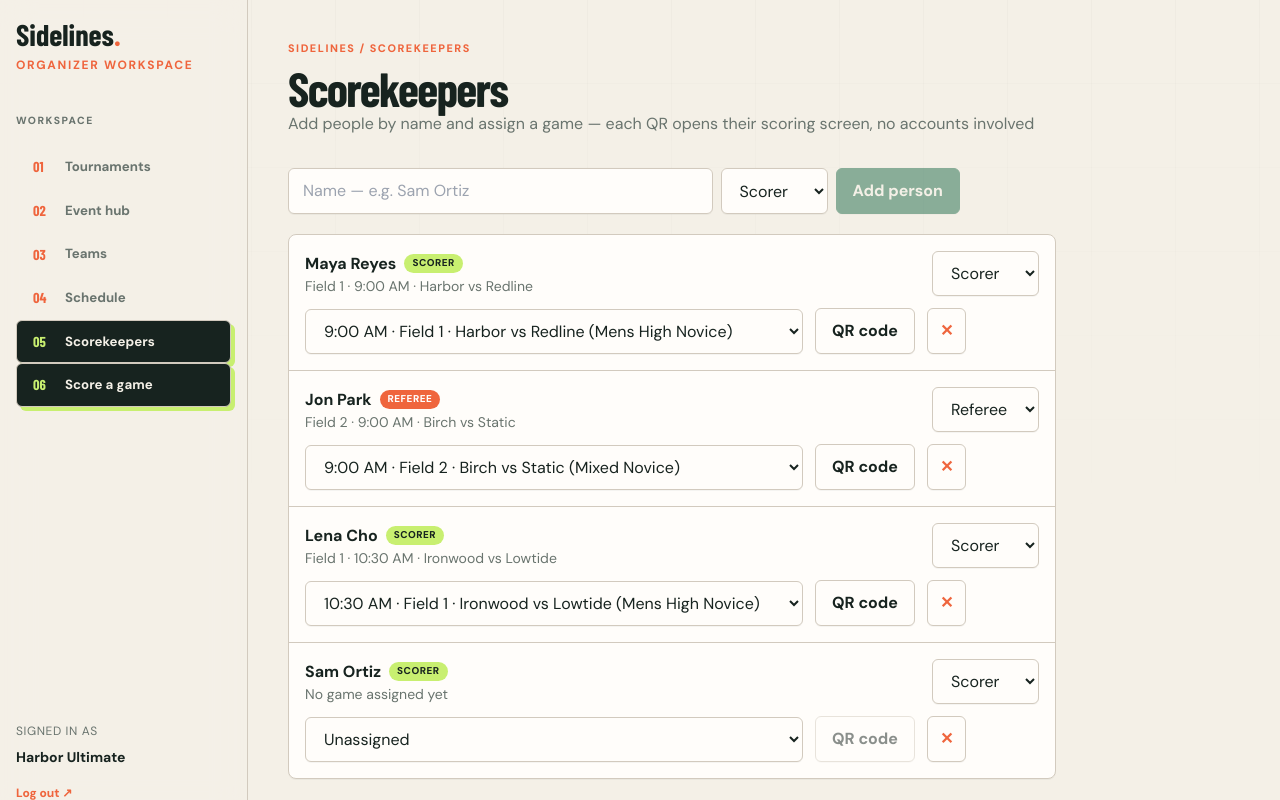
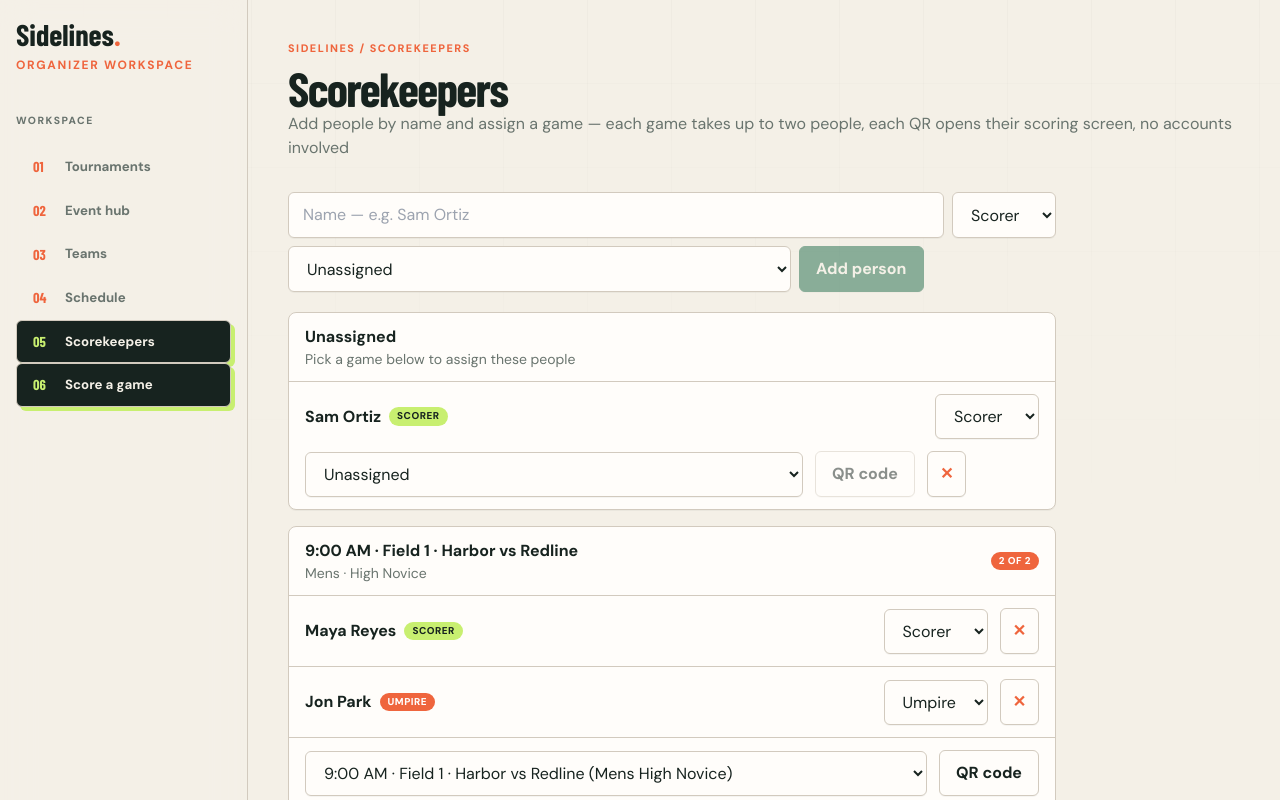
Before and after one commit to ctoswar/sidelines, a Next.js app: page /organizer/scorekeepers in a window 1280 px wide. Shown: the top 800 px of the page. Built offline with nearby package versions, Linux system fonts and the light colour scheme.

Commit message:
feat: two-person scorekeeper slots with umpire role and shared card controls (#16)
Closes #15

```diff
--- a/src/app/organizer/scorekeepers/page.tsx
+++ b/src/app/organizer/scorekeepers/page.tsx
@@ -1,65 +1,151 @@
 "use client";
 
-import { useCallback, useState } from "react";
+import { useMemo, useRef, useState } from "react";
 import QRCode from "qrcode";
 import { PageHeader } from "@/components/dashboard/page-header";
 import { useToast } from "@/components/dashboard/use-toast";
 import { games, keepers } from "@/lib/mock-data";
 import { divisionLabel } from "@/lib/divisions";
-import type { Keeper } from "@/types";
+import type { Game, Keeper } from "@/types";
+
+/** Each game takes at most two people — any mix of roles. */
+const MAX_PER_GAME = 2;
 
 const rolePill: Record<Keeper["role"], string> = {
   Scorer: "bg-[var(--desk-acid)] text-[var(--desk-ink)]",
-  Referee: "bg-[var(--desk-orange)] text-white",
+  Umpire: "bg-[var(--desk-orange)] text-white",
 };
+
+const gameOptionLabel = (g: Game) =>
+  `${g.time} · ${g.field} · ${g.teamA} vs ${g.teamB} (${divisionLabel(g.division)} ${g.tier})`;
+
+const gameShortLabel = (g: Game) => `${g.time} · ${g.field}`;
+
+type Group = { game: Game | null; people: Keeper[] };
+type QrCode = { keeper: Keeper; dataUrl: string; url: string };
 
 export default function ScorekeepersPage() {
   const { show, node } = useToast();
   const [newName, setNewName] = useState("");
   const [newRole, setNewRole] = useState<Keeper["role"]>("Scorer");
+  const [newGameId, setNewGameId] = useState("");
   const [list, setList] = useState<Keeper[]>(keepers);
-  const [qr, setQr] = useState<{ keeper: Keeper; dataUrl: string; url: string } | null>(null);
+  const [qr, setQr] = useState<{ codes: QrCode[]; index: number } | null>(null);
+  const nameRef = useRef<HTMLInputElement>(null);
 
-  const update = useCallback((name: string, patch: Partial<Keeper>) => {
-    setList((prev) => prev.map((k) => (k.name === name ? { ...k, ...patch } : k)));
-  }, []);
+  const labelFor = (gameId: string) => {
+    const g = games.find((x) => x.id === gameId);
+    return g ? gameShortLabel(g) : gameId;
+  };
 
-  const openQr = useCallback(async (k: Keeper) => {
-    if (!k.gameId) return;
+  /** How many people already sit in a game (optionally ignoring movers). */
+  const occupants = (gameId: string, moving: string[] = []) =>
+    list.filter((k) => k.gameId === gameId && !moving.includes(k.name)).length;
+
+  const isFull = (gameId: string, exclude?: string) =>
+    list.filter((k) => k.gameId === gameId && k.name !== exclude).length >= MAX_PER_GAME;
+
+  const openQr = async (people: Keeper[]) => {
+    const assigned = people.filter((p) => p.gameId);
+    if (!assigned.length) return;
+    try {
+      const codes = await Promise.all(
+        assigned.map(async (k) => {
           const params = new URLSearchParams({ role: k.role.toLowerCase(), name: k.name });
           const url = `${window.location.origin}/score/${k.gameId}?${params}`;
-    try {
-      const dataUrl = await QRCode.toDataURL(url, { width: 320, margin: 1, color: { dark: "#17231f", light: "#fffdfa" } });
-      setQr({ keeper: k, dataUrl, url });
+          const dataUrl = await QRCode.toDataURL(url, {
+            width: 320,
+            margin: 1,
+            color: { dark: "#17231f", light: "#fffdfa" },
+          });
+          return { keeper: k, dataUrl, url };
+        })
+      );
+      setQr({ codes, index: 0 });
     } catch {
       show("Could not generate QR code");
     }
-  }, [show]);
+  };
 
   const addPerson = () => {
     const name = newName.trim();
     if (!name) return;
-    setList((prev) => [...prev, { name, role: newRole, gameId: null }]);
+    if (list.some((k) => k.name === name)) {
+      show(`${name} is already on the list`);
+      return;
+    }
+    if (newGameId && isFull(newGameId)) {
+      show(`${labelFor(newGameId)} already has ${MAX_PER_GAME} people`);
+      return;
+    }
+    setList((prev) => [...prev, { name, role: newRole, gameId: newGameId || null }]);
     setNewName("");
+    setNewGameId("");
     show(`${name} added as ${newRole.toLowerCase()}`);
+  };
+
+  const update = (name: string, patch: Partial<Keeper>) => {
+    if (patch.gameId && patch.gameId !== "") {
+      const current = list.find((k) => k.name === name);
+      if (current?.gameId !== patch.gameId && isFull(patch.gameId, name)) {
+        show(`${labelFor(patch.gameId)} already has ${MAX_PER_GAME} people`);
+        return; // select is controlled — bails back to the current game
+      }
+    }
+    setList((prev) => prev.map((k) => (k.name === name ? { ...k, ...patch } : k)));
+  };
+
+  /** One dropdown for the whole card — the pair moves together. */
+  const moveGroup = (gameId: string, people: Keeper[], currentGameId: string) => {
+    const target = gameId || null;
+    if (target === currentGameId) return;
+    const names = people.map((p) => p.name);
+    if (target) {
+      const taken = occupants(target, names);
+      if (taken + people.length > MAX_PER_GAME) {
+        show(`${labelFor(target)} already has ${taken} of ${MAX_PER_GAME} filled`);
+        return;
+      }
+    }
+    setList((prev) => prev.map((k) => (names.includes(k.name) ? { ...k, gameId: target } : k)));
+    show(target ? `Moved ${people.length} to ${labelFor(target)}` : `Moved ${people.length} to unassigned`);
   };
 
   const removePerson = (name: string) => {
     setList((prev) => prev.filter((k) => k.name !== name));
   };
 
+  /** Empty-slot placeholder: preselect the game in the top form and jump to it. */
+  const fillSlot = (gameId: string) => {
+    setNewGameId(gameId);
+    nameRef.current?.scrollIntoView({ behavior: "smooth", block: "center" });
+    nameRef.current?.focus({ preventScroll: true });
+  };
+
+  // Unassigned first, then games in schedule order (only those with someone assigned).
+  const groups = useMemo<Group[]>(() => {
+    const unassigned: Group = { game: null, people: list.filter((k) => !k.gameId) };
+    const byGame = games
+      .map((game) => ({ game, people: list.filter((k) => k.gameId === game.id) }))
+      .filter((g) => g.people.length > 0);
+    return [unassigned, ...byGame];
+  }, [list]);
+
+  const active = qr?.codes[qr.index] ?? null;
+
   return (
     <>
       <PageHeader
         title="Scorekeepers"
-        subtitle="Add people by name and assign a game — each QR opens their scoring screen, no accounts involved"
+        subtitle="Add people by name and assign a game — each game takes up to two people, each QR opens their scoring screen, no accounts involved"
       />
 
-      <div className="mb-5 flex max-w-2xl flex-wrap gap-2">
+      <div className="mb-5 flex max-w-3xl flex-wrap gap-2">
         <input
-          className="inp flex-1"
+          ref={nameRef}
+          className="inp min-w-44 flex-1"
           placeholder="Name — e.g. Sam Ortiz"
-          aria-label="Name of scorer or referee"
+          aria-label="Name of scorer or umpire"
           value={newName}
           maxLength={40}
           onChange={(e) => setNewName(e.target.value)}
@@ -67,16 +153,50 @@ export default function ScorekeepersPage() {
         />
         <select className="inp !w-auto" aria-label="Role" value={newRole} onChange={(e) => setNewRole(e.target.value as Keeper["role"])}>
           <option>Scorer</option>
-          <option>Referee</option>
+          <option>Umpire</option>
+        </select>
+        <select className="inp !w-auto" aria-label="Game" value={newGameId} onChange={(e) => setNewGameId(e.target.value)}>
+          <option value="">Unassigned</option>
+          {games.map((g) => (
+            <option key={g.id} value={g.id} disabled={isFull(g.id)}>
+              {gameOptionLabel(g)}
+              {isFull(g.id) ? " — full" : ""}
+            </option>
+          ))}
         </select>
         <button className="btn btn-pri whitespace-nowrap" onClick={addPerson} disabled={!newName.trim()}>Add person</button>
       </div>
 
-      <div className="max-w-3xl divide-y divide-line rounded-lg border border-line bg-card">
-        {list.map((k) => {
-          const game = games.find((g) => g.id === k.gameId);
+      <div className="max-w-3xl space-y-4">
+        {groups.map(({ game, people }) => {
+          const full = people.length >= MAX_PER_GAME;
           return (
-            <div key={k.name} className="flex flex-wrap items-center gap-3 p-4">
+            <section key={game?.id ?? "unassigned"} className="overflow-hidden rounded-lg border border-line bg-card">
+              <div className="flex items-center justify-between gap-3 border-b border-line px-4 py-3">
+                <div className="min-w-0">
+                  <p className="truncate font-bold">
+                    {game ? `${game.time} · ${game.field} · ${game.teamA} vs ${game.teamB}` : "Unassigned"}
+                  </p>
+                  <p className="truncate text-sm text-muted">
+                    {game ? `${divisionLabel(game.division)} · ${game.tier}` : "Pick a game below to assign these people"}
+                  </p>
+                </div>
+                {game && (
+                  <span
+                    className={`shrink-0 rounded-full px-2 py-0.5 text-[0.62rem] font-extrabold uppercase tracking-wider ${
+                      full
+                        ? "bg-[var(--desk-orange)] text-white"
+                        : "border border-line bg-bg text-muted"
+                    }`}
+                  >
+                    {people.length} of {MAX_PER_GAME}
+                  </span>
+                )}
+              </div>
+
+              <div className="divide-y divide-line">
+                {people.map((k) => (
+                  <div key={k.name} className="flex flex-wrap items-center gap-3 px-4 py-3">
                     <div className="min-w-40 flex-1">
                       <div className="flex items-center gap-2">
                         <p className="font-bold">{k.name}</p>
@@ -84,9 +204,6 @@ export default function ScorekeepersPage() {
                           {k.role}
                         </span>
                       </div>
-                <p className="text-sm text-muted">
-                  {game ? `${game.field} · ${game.time} · ${game.teamA} vs ${game.teamB}` : "No game assigned yet"}
-                </p>
                     </div>
 
                     <select
@@ -96,9 +213,10 @@ export default function ScorekeepersPage() {
                       onChange={(e) => update(k.name, { role: e.target.value as Keeper["role"] })}
                     >
                       <option>Scorer</option>
-                <option>Referee</option>
+                      <option>Umpire</option>
                     </select>
 
+                    {!game && (
                       <select
                         className="inp !w-auto"
                         aria-label={`Game for ${k.name}`}
@@ -108,19 +226,22 @@ export default function ScorekeepersPage() {
                         <option value="">Unassigned</option>
                         {games.map((g) => (
                           <option key={g.id} value={g.id}>
-                    {g.time} · {g.field} · {g.teamA} vs {g.teamB} ({divisionLabel(g.division)} {g.tier})
+                            {gameOptionLabel(g)}
                           </option>
                         ))}
                       </select>
+                    )}
 
+                    {!game && (
                       <button
                         className="btn whitespace-nowrap"
-                disabled={!game}
-                title={game ? "Show QR code" : "Assign a game first"}
-                onClick={() => openQr(k)}
+                        disabled={!k.gameId}
+                        title={k.gameId ? "Show QR code" : "Assign a game first"}
+                        onClick={() => openQr([k])}
                       >
                         QR code
                       </button>
+                    )}
 
                     <button
                       className="btn !px-3 text-flag"
@@ -131,23 +252,76 @@ export default function ScorekeepersPage() {
                       ✕
                     </button>
                   </div>
+                ))}
+
+                {game && !full && (
+                  <div className="px-3 py-3">
+                    <button
+                      className="flex w-full items-center justify-center gap-2 rounded-md border border-dashed border-line px-3 py-2.5 text-sm font-semibold text-muted transition hover:border-flag hover:text-flag"
+                      onClick={() => fillSlot(game.id)}
+                    >
+                      + Add person
+                    </button>
+                  </div>
+                )}
+
+                {!game && people.length === 0 && (
+                  <p className="px-4 py-4 text-sm text-muted">No one waiting — add a person above.</p>
+                )}
+              </div>
+
+              {game && (
+                <div className="flex flex-wrap items-center gap-3 border-t border-line px-4 py-3">
+                  <select
+                    className="inp min-w-52 flex-1"
+                    aria-label={`Game for this slot`}
+                    value={game.id}
+                    onChange={(e) => moveGroup(e.target.value, people, game.id)}
+                  >
+                    <option value="">Unassigned</option>
+                    {games.map((g) => (
+                      <option key={g.id} value={g.id}>
+                        {gameOptionLabel(g)}
+                      </option>
+                    ))}
+                  </select>
+                  <button className="btn whitespace-nowrap" onClick={() => openQr(people)}>
+                    QR code
+                  </button>
+                </div>
+              )}
+            </section>
           );
         })}
       </div>
 
-      {qr && (
+      {qr && active && (
         <div className="fixed inset-0 z-50 flex items-center justify-center bg-black/50 p-4" onClick={() => setQr(null)}>
           <div className="w-full max-w-sm rounded-2xl bg-card p-6" onClick={(e) => e.stopPropagation()}>
             <div className="flex items-start justify-between gap-3">
               <div>
                 <p className="font-score text-2xl font-bold tracking-tight">Scan to score</p>
-                <p className="text-sm text-muted">{qr.keeper.name} · {qr.keeper.role}</p>
+                <p className="text-sm text-muted">{active.keeper.name} · {active.keeper.role}</p>
               </div>
               <button className="btn !px-3 !py-1" onClick={() => setQr(null)} aria-label="Close">✕</button>
             </div>
 
+            {qr.codes.length > 1 && (
+              <div className="mt-3 flex flex-wrap gap-2">
+                {qr.codes.map((c, i) => (
+                  <button
+                    key={c.keeper.name}
+                    className={`btn !py-1 ${i === qr.index ? "btn-pri" : ""}`}
+                    onClick={() => setQr((prev) => (prev ? { ...prev, index: i } : prev))}
+                  >
+                    {c.keeper.name}
+                  </button>
+                ))}
+              </div>
+            )}
+
             {(() => {
-              const game = games.find((g) => g.id === qr.keeper.gameId);
+              const game = games.find((g) => g.id === active.keeper.gameId);
               return game ? (
                 <p className="mt-2 text-sm text-muted">
                   {game.teamA} vs {game.teamB} · {game.time} · {game.field}
@@ -158,14 +332,14 @@ export default function ScorekeepersPage() {
             })()}
 
             {/* eslint-disable-next-line @next/next/no-img-element */}
-            <img src={qr.dataUrl} alt="QR code to open the scoring page" className="mx-auto mt-4 rounded-lg border border-line" width={280} height={280} />
+            <img src={active.dataUrl} alt="QR code to open the scoring page" className="mx-auto mt-4 rounded-lg border border-line" width={280} height={280} />
 
-            <p className="mt-3 break-all rounded-md bg-bg p-2 text-xs text-muted">{qr.url}</p>
+            <p className="mt-3 break-all rounded-md bg-bg p-2 text-xs text-muted">{active.url}</p>
             <div className="mt-3 flex gap-2">
               <button
                 className="btn flex-1"
                 onClick={() => {
-                  navigator.clipboard.writeText(qr.url).then(() => show("Link copied")).catch(() => show("Copy failed"));
+                  navigator.clipboard.writeText(active.url).then(() => show("Link copied")).catch(() => show("Copy failed"));
                 }}
               >
                 Copy link
@@ -173,7 +347,7 @@ export default function ScorekeepersPage() {
               <button className="btn btn-pri flex-1" onClick={() => setQr(null)}>Done</button>
             </div>
             <p className="mt-3 text-center text-xs text-muted">
-              Opens {qr.keeper.name}&apos;s scoring screen by name — no sign-up, no password.
+              Opens {active.keeper.name}&apos;s scoring screen by name — no sign-up, no password.
             </p>
           </div>
         </div>
--- a/src/app/score/[game]/page.tsx
+++ b/src/app/score/[game]/page.tsx
@@ -1,7 +1,7 @@
 import Link from "next/link";
 import { notFound } from "next/navigation";
 import { ScorePanel } from "@/components/dashboard/score-panel";
-import { games } from "@/lib/mock-data";
+import { games, keepers } from "@/lib/mock-data";
 import { divisionLabel } from "@/lib/divisions";
 
 // Public, no-account scoring route — opened by scanning a scorekeeper QR code.
@@ -18,8 +18,12 @@ export default async function PublicScorePage({
   const g = games.find((x) => x.id === game);
   if (!g) notFound();
 
-  const roleLabel = role === "referee" ? "Referee" : role === "scorer" ? "Scorer" : undefined;
+  const roleLabel = role === "umpire" ? "Umpire" : role === "scorer" ? "Scorer" : undefined;
   const keeperName = name?.slice(0, 40);
+
+  // This slot can hold two people — show everyone assigned, scanned person first.
+  const slotNames = keepers.filter((k) => k.gameId === g.id).map((k) => k.name);
+  const keeperLabel = (keeperName ? [keeperName, ...slotNames.filter((n) => n !== keeperName)] : slotNames).join(" · ");
 
   return (
     <div className="score-public-page min-h-screen bg-bg px-4 py-6">
@@ -31,15 +35,9 @@ export default async function PublicScorePage({
       </header>
       <main>
         <div className="score-public-intro mx-auto mb-4 max-w-sm text-center">
-          {keeperName ? (
-            <>
-              <h1 className="font-score text-3xl font-bold tracking-tight">{keeperName}</h1>
-            </>
-          ) : (
-            <h1 className="font-score text-3xl font-bold tracking-tight">{g.teamA} vs {g.teamB}</h1>
-          )}
+          <h1 className="font-score text-3xl font-bold tracking-tight">{g.teamA} vs {g.teamB}</h1>
           <p className="mt-1 text-sm text-muted">
-            {g.teamA} vs {g.teamB} · {g.time} · {g.field}
+            {g.time} · {g.field}
           </p>
           <p className="score-public-meta mt-1 text-sm uppercase tracking-wider text-muted">
             {divisionLabel(g.division)} · {g.tier}
@@ -49,7 +47,7 @@ export default async function PublicScorePage({
           teams={[g.teamA, g.teamB]}
           field={g.field}
           role={roleLabel}
-          keeper={keeperName}
+          keeper={keeperLabel}
           label={`${divisionLabel(g.division)} · ${g.tier}`}
           publicMode
         />
--- a/src/components/dashboard/score-panel.tsx
+++ b/src/components/dashboard/score-panel.tsx
@@ -93,6 +93,9 @@ export function ScorePanel({ teams, field, target = 15, label, role, keeper, pub
     if (!publicMode) router.push("/organizer/schedule");
   };
 
+  // Footer meta line — keeper · role · division/tier (keeper + role only on scanned links).
+  const meta = [publicMode && keeper, publicMode && role, label].filter(Boolean).join(" · ");
+
   return (
     <>
       <div className={`score-panel mx-auto max-w-sm overflow-hidden rounded-[2rem] border-4 border-line bg-bg shadow-xl${publicMode ? " score-panel-public" : ""}`}>
@@ -126,7 +129,7 @@ export function ScorePanel({ teams, field, target = 15, label, role, keeper, pub
             <button className="btn flex-1" disabled={!s.stack.length} onClick={() => dispatch({ type: "undo" })}>Undo</button>
             <button className="btn flex-1" disabled={!finished} onClick={finish}>Finish game</button>
           </div>
-          {label && <p className="mt-3 text-center text-xs uppercase tracking-wider text-muted">{publicMode && role ? `${role} · ` : ""}{label}</p>}
+          {meta && <p className="mt-3 text-center text-xs uppercase tracking-wider text-muted">{meta}</p>}
           <p className="mb-1 mt-4 text-sm font-bold">Event log</p>
           <ul className="max-h-28 space-y-1 overflow-auto text-sm text-muted">
             {s.log.length ? s.log.map((l, i) => <li key={i}>{l}</li>) : <li>No events yet. Tap +1 goal.</li>}
--- a/src/lib/mock-data.ts
+++ b/src/lib/mock-data.ts
@@ -33,8 +33,9 @@ export const games: Game[] = [
 ];
 
 export const keepers: Keeper[] = [
+  // g1 fills a two-person slot: a scorer and an umpire on the same game
   { name: "Maya Reyes", role: "Scorer", gameId: "g1" },
-  { name: "Jon Park", role: "Referee", gameId: "g2" },
+  { name: "Jon Park", role: "Umpire", gameId: "g1" },
   { name: "Lena Cho", role: "Scorer", gameId: "g3" },
   { name: "Sam Ortiz", role: "Scorer", gameId: null },
 ];
--- a/src/types/index.ts
+++ b/src/types/index.ts
@@ -11,7 +11,7 @@ export interface Game {
 }
 export interface Keeper {
   name: string;
-  role: "Scorer" | "Referee";
+  role: "Scorer" | "Umpire";
   gameId: string | null;
 }
 export interface Tournament { name: string; meta: string; status: "Live" | "Draft" }
```
Lines whose indentation alone changed are shown as unchanged.
